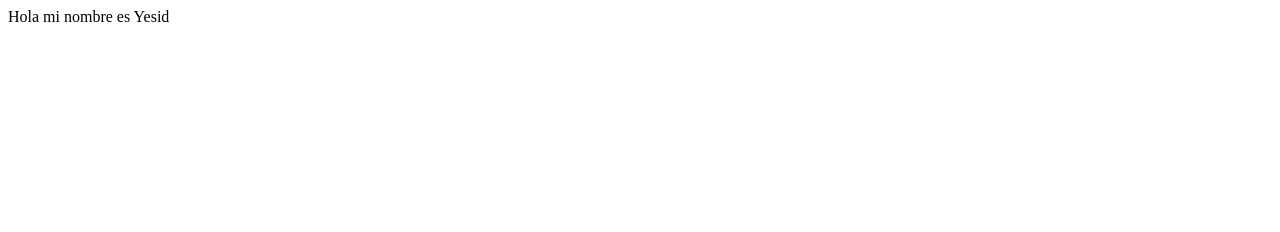
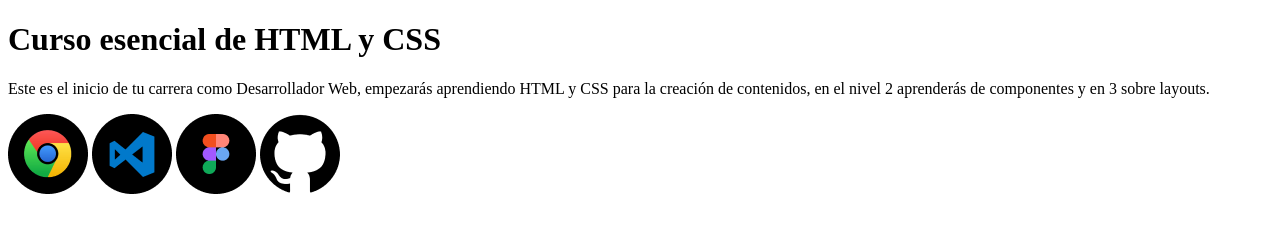
Before and after one commit to yesidborrego/curso-esencial-html-css, a plain HTML site: page index.html in a window 1280 px wide. Drawn offline with Linux system fonts and the light colour scheme.

Commit message:
Hemos agregado las imágenes del logo del setup

```diff
--- a/index.html
+++ b/index.html
@@ -4,9 +4,19 @@
   <meta charset="UTF-8">
   <meta http-equiv="X-UA-Compatible" content="IE=edge">
   <meta name="viewport" content="width=device-width, initial-scale=1.0">
-  <title>Document</title>
+  <title>El blog de Yesid</title>
 </head>
 <body>
-  Hola mi nombre es Yesid
+	<h1>
+		Curso esencial de HTML y CSS
+	</h1>
+	<p>
+		Este es el inicio de tu carrera como Desarrollador Web, empezarás aprendiendo HTML y CSS para la creación de contenidos, en el nivel 2 aprenderás de componentes y en 3 sobre layouts.
+	</p>
+
+	<img src="images/google-chrome.png" alt="Google Chrome logo" title="Google Chrome logo">
+	<img src="images/visual-studio-code.png" alt="Visual Studio Code logo" title="Visual Studio Code logo">
+	<img src="images/figma.png" alt="Figma logo" title="Figma logo">
+	<img src="images/github.png" alt="GitHub logo" title="GitHub logo">
 </body>
 </html>
```
Also changed, not shown: images/figma.png (added), images/github.png (added), images/google-chrome.png (added), images/visual-studio-code.png (added).
